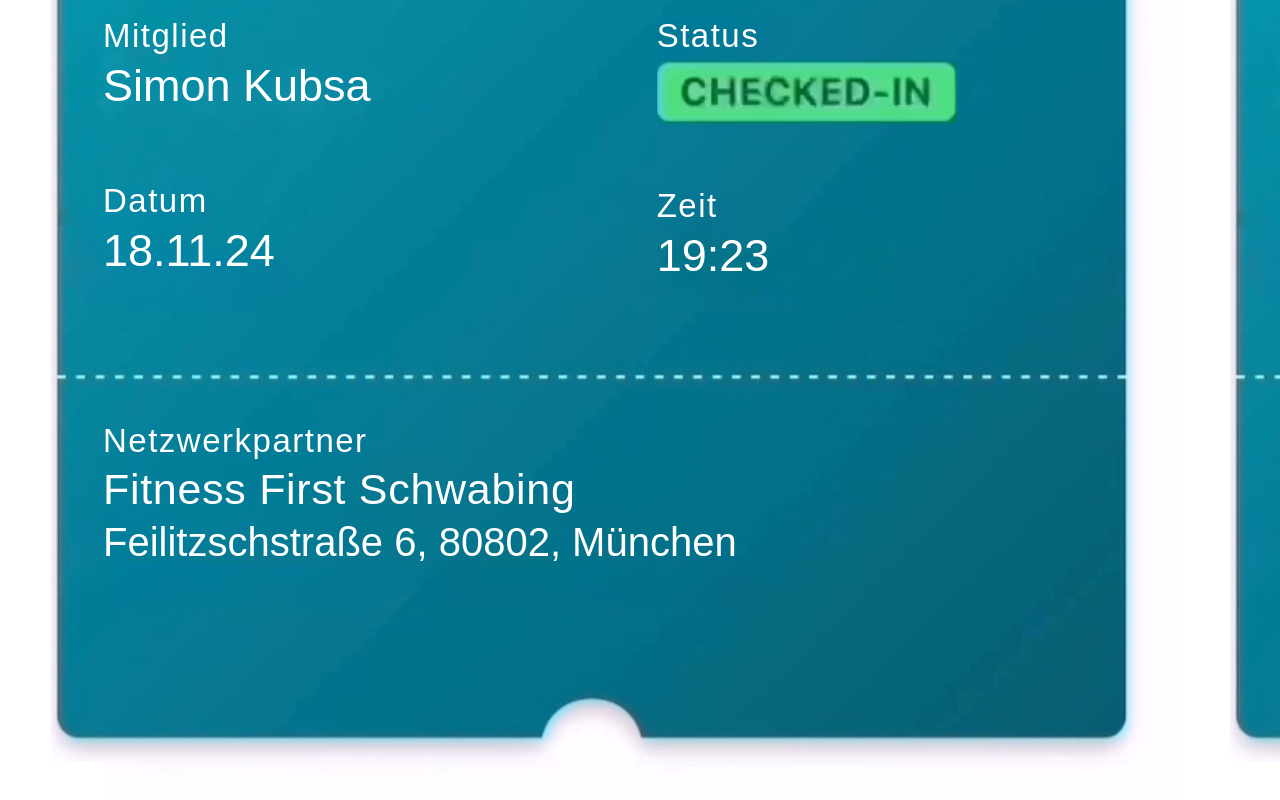
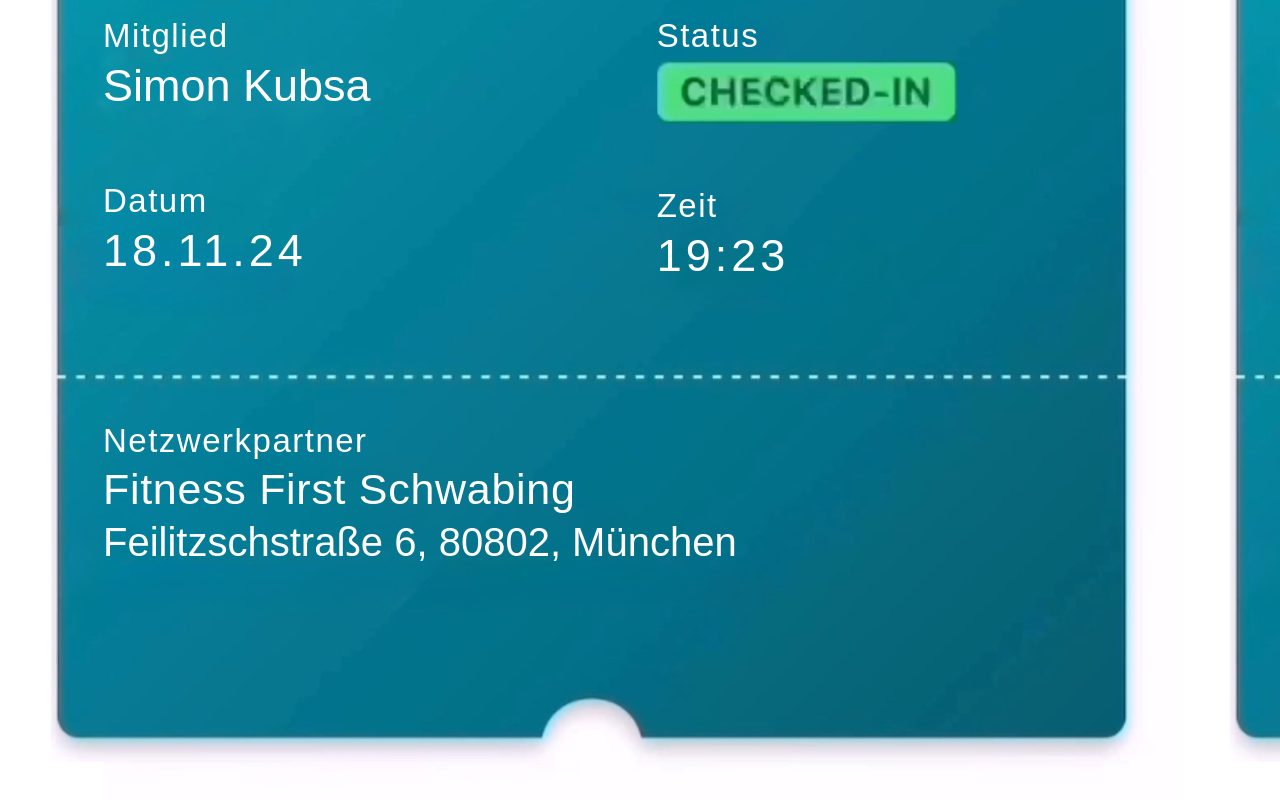
Before and after one commit to marlonhorn/Fitness-First-Login, a plain HTML site: page index.html in a window 1280 px wide. Shown: the part 1071-1871 px from the top of the page. Drawn offline with Linux system fonts and the light colour scheme; a web font is replaced by a local one.

Commit message:
besser schrift

```diff
--- a/index.html
+++ b/index.html
@@ -27,7 +27,7 @@
         <h1>Mitglied</h1>
         <p class="name">Simon Kubsa</p>
         <h1 class="datum">Datum</h1>
-        <p id="current-date" class="name"></p>
+        <h4 id="current-date" class="name"></h4>
         <script>
             // Get the current date
             const today = new Date();
@@ -52,7 +52,7 @@
         <h1>Status</h1>
         <img id="blink" src="buttonblinker.jpg" style="width: 300px;">
         <h1 class="zeit">Zeit</h1>
-        <p class="name"><span id="clock"></span></p>
+        <h4 class="name"><span id="clock"></span></h4>
 
         <p class="current-time"></p>
     </div>
--- a/styling.css
+++ b/styling.css
@@ -106,6 +106,19 @@
     margin: 0px;
     margin-top: 6px;
 }
+
+h4 {
+    font-size: 45px;
+    color: #ffffff;
+    font-family: "neue-haas-grotesk-text", sans-serif;
+    font-weight: 500;
+    font-style: normal;
+    padding: 0px;
+    margin: 0px;
+    letter-spacing: 4px;
+}
+
+
 .name {
 padding-top: 5px;
 }
```
